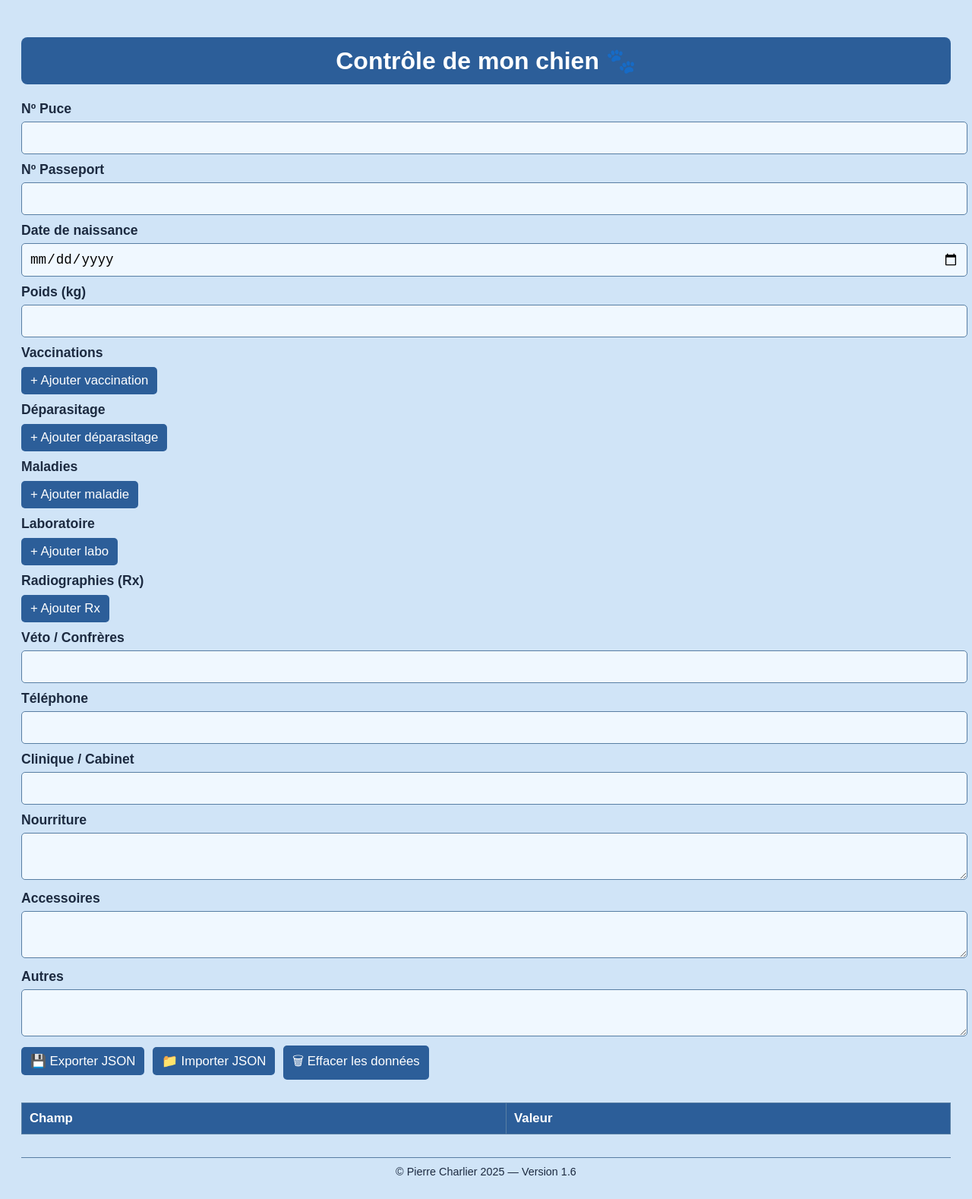
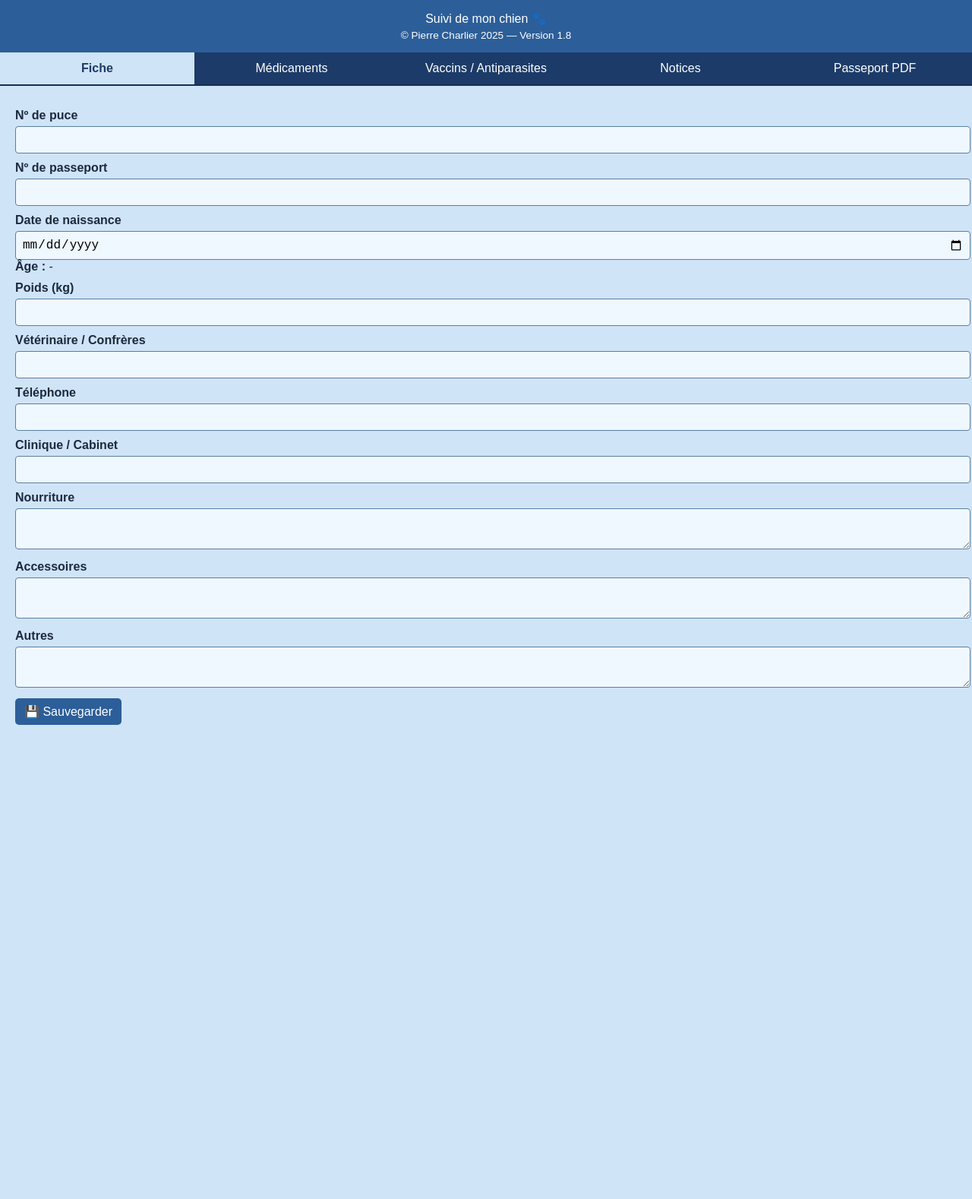
Before and after one commit to Charlp3/Baly, a plain HTML site: page index.html in a window 1280 px wide. Shown: the whole page at 76% size. After the commit the page ends 974 px from the top, so only its background shows below. Drawn offline with Linux system fonts and the light colour scheme.

Commit message:
Add files via upload

```diff
--- a/index.html
+++ b/index.html
@@ -1,50 +1,54 @@
 <!DOCTYPE html>
 <html lang="fr">
 <head>
-  <meta charset="UTF-8" />
-  <meta name="viewport" content="width=device-width, initial-scale=1.0"/>
-  <title>Fiche Chien - Pierre Charlier 2025</title>
+  <meta charset="UTF-8">
+  <meta name="viewport" content="width=device-width, initial-scale=1.0">
+  <title>Suivi Chien - Pierre Charlier 2025</title>
   <style>
     body {
       font-family: Arial, sans-serif;
       background-color: #D0E4F7;
       color: #1C2A40;
+      margin: 0;
+      padding: 0;
+    }
+    header {
+      background-color: #2C5E99;
+      color: white;
+      padding: 15px;
+      text-align: center;
+    }
+    header small {
+      display: block;
+      font-size: 0.85rem;
+      margin-top: 5px;
+    }
+    nav {
+      display: flex;
+      justify-content: space-around;
+      background-color: #1C3B68;
+      border-bottom: 2px solid #113059;
+    }
+    nav button {
+      flex: 1;
+      padding: 12px;
+      background-color: #1C3B68;
+      color: white;
+      border: none;
+      font-size: 1rem;
+      cursor: pointer;
+    }
+    nav button.active {
+      background-color: #D0E4F7;
+      color: #1C3B68;
+      font-weight: bold;
+    }
+    section {
+      display: none;
       padding: 20px;
     }
-    h1 {
-      background-color: #2C5E99;
-      color: white;
-      padding: 12px;
-      text-align: center;
-      border-radius: 8px;
-    }
-    label {
-      font-weight: bold;
+    section.active {
       display: block;
-      margin-top: 10px;
-      font-size: 1.1rem;
-    }
-    input, textarea {
-      width: 100%;
-      padding: 10px;
-      margin-top: 6px;
-      border-radius: 5px;
-      border: 1px solid #587EA3;
-      background-color: #F0F8FF;
-      font-size: 1.1rem;
-    }
-    button {
-      background-color: #2C5E99;
-      color: white;
-      padding: 8px 12px;
-      margin: 8px 6px 0 0;
-      border: none;
-      border-radius: 5px;
-      cursor: pointer;
-      font-size: 1.05rem;
-    }
-    button:hover {
-      background-color: #20446E;
     }
     .entry-group {
       border: 1px solid #bbb;
@@ -53,23 +57,43 @@
       margin-top: 10px;
       background-color: #EAF2FB;
     }
-    .delete-btn {
+    input, select, textarea {
+      width: 100%;
+      padding: 8px;
+      margin-top: 5px;
+      border-radius: 4px;
+      border: 1px solid #587EA3;
+      background-color: #F0F8FF;
+      font-size: 1rem;
+    }
+    label {
+      margin-top: 10px;
+      display: block;
+      font-weight: bold;
+    }
+    button.action {
+      background-color: #2C5E99;
+      color: white;
+      padding: 8px 12px;
+      margin: 10px 4px 0 0;
+      border: none;
+      border-radius: 5px;
+      cursor: pointer;
+      font-size: 1rem;
+    }
+    button.delete-btn {
       background-color: #c33;
       color: white;
-      font-size: 0.95rem;
+      font-size: 0.9rem;
       margin-top: 6px;
       padding: 6px 10px;
       border-radius: 4px;
     }
-    .delete-btn:hover {
-      background-color: #a00;
-    }
     table {
       width: 100%;
       border-collapse: collapse;
-      margin-top: 30px;
-      background-color: #f9fbff;
-      font-size: 1.05rem;
+      margin-top: 20px;
+      background-color: #fff;
     }
     th, td {
       padding: 10px;
@@ -80,226 +104,200 @@
       background-color: #2C5E99;
       color: white;
     }
-    footer {
-      margin-top: 30px;
-      text-align: center;
-      font-size: 0.9rem;
-      color: #1C2A40;
-      border-top: 1px solid #587EA3;
-      padding-top: 10px;
+    tr:nth-child(even) {
+      background-color: #f2f7fc;
     }
   </style>
 </head>
 <body>
-<h1>Contrôle de mon chien 🐾</h1>
-<form id="dogForm">
-  <label>Nº Puce</label>
-  <input type="text" id="chipId"/>
-  <label>Nº Passeport</label>
-  <input type="text" id="passportId"/>
-  <label>Date de naissance</label>
-  <input type="date" id="birthDate"/>
-  <label>Poids (kg)</label>
-  <input type="number" id="weight" step="0.1"/>
+  <header>
+    Suivi de mon chien 🐾
+    <small>© Pierre Charlier 2025 — Version 1.8</small>
+  </header>
 
-  <label>Vaccinations</label>
-  <div id="vaccinationList"></div>
-  <button type="button" onclick="addVaccination()">+ Ajouter vaccination</button>
+  <nav>
+    <button onclick="showTab('fiche')" class="active">Fiche</button>
+    <button onclick="showTab('medicaments')">Médicaments</button>
+    <button onclick="showTab('vaccins')">Vaccins / Antiparasites</button>
+    <button onclick="showTab('notices')">Notices</button>
+    <button onclick="showTab('passeport')">Passeport PDF</button>
+  </nav>
 
-  <label>Déparasitage</label>
-  <div id="deparasitageList"></div>
-  <button type="button" onclick="addDeparasitage()">+ Ajouter déparasitage</button>
+  <main>
+    <section id="fiche" class="active"><label for="chipId">Nº de puce</label>
+      <input type="text" id="chipId">
 
-  <label>Maladies</label>
-  <div id="maladiesList"></div>
-  <button type="button" onclick="addMaladie()">+ Ajouter maladie</button>
+      <label for="passportId">Nº de passeport</label>
+      <input type="text" id="passportId">
 
-  <label>Laboratoire</label>
-  <div id="laboList"></div>
-  <button type="button" onclick="addLabo()">+ Ajouter labo</button>
+      <label for="birthDate">Date de naissance</label>
+      <input type="date" id="birthDate" onchange="updateAge()">
+      <div><strong>Âge :</strong> <span id="dogAge">-</span></div>
 
-  <label>Radiographies (Rx)</label>
-  <div id="rxList"></div>
-  <button type="button" onclick="addRx()">+ Ajouter Rx</button>
+      <label for="weight">Poids (kg)</label>
+      <input type="number" id="weight" step="0.1">
 
-  <label>Véto / Confrères</label>
-  <input type="text" id="veto"/>
-  <label>Téléphone</label>
-  <input type="tel" id="tel"/>
-  <label>Clinique / Cabinet</label>
-  <input type="text" id="clinic"/>
-  <label>Nourriture</label>
-  <textarea id="nourriture"></textarea>
-  <label>Accessoires</label>
-  <textarea id="accessoires"></textarea>
-  <label>Autres</label>
-  <textarea id="autres"></textarea>
+      <label for="veto">Vétérinaire / Confrères</label>
+      <input type="text" id="veto">
 
-  <div>
-    <button type="button" onclick="exportJSON()">💾 Exporter JSON</button>
-    <button type="button" onclick="document.getElementById('importFile').click()">📁 Importer JSON</button>
-    <input type="file" id="importFile" accept=".json" style="display:none" onchange="importJSON(event)"/>
-    <button type="button" onclick="clearData()">🗑 Effacer les données</button>
-  </div>
-</form>
+      <label for="tel">Téléphone</label>
+      <input type="tel" id="tel">
 
-<table id="dataTable">
-  <thead><tr><th>Champ</th><th>Valeur</th></tr></thead>
-  <tbody></tbody>
-</table>
+      <label for="clinic">Clinique / Cabinet</label>
+      <input type="text" id="clinic">
 
-<footer>© Pierre Charlier 2025 — Version 1.6</footer>
+      <label for="nourriture">Nourriture</label>
+      <textarea id="nourriture" rows="2"></textarea>
 
-<script>
-const fields = [
-  { id: "chipId", label: "Nº Puce" },
-  { id: "passportId", label: "Nº Passeport" },
-  { id: "birthDate", label: "Date de naissance" },
-  { id: "weight", label: "Poids (kg)" },
-  { id: "veto", label: "Véto / Confrères" },
-  { id: "tel", label: "Téléphone" },
-  { id: "clinic", label: "Clinique / Cabinet" },
-  { id: "nourriture", label: "Nourriture" },
-  { id: "accessoires", label: "Accessoires" },
-  { id: "autres", label: "Autres" }
-];
+      <label for="accessoires">Accessoires</label>
+      <textarea id="accessoires" rows="2"></textarea>
 
-let vaccinations = [], deparasitage = [], maladies = [], laboList = [], rxList = [];
+      <label for="autres">Autres</label>
+      <textarea id="autres" rows="2"></textarea>
 
-window.onload = () => {
-  const saved = localStorage.getItem("dogData");
-  if (saved) {
-    const data = JSON.parse(saved);
-    fields.forEach(f => {
-      if (data[f.id]) document.getElementById(f.id).value = data[f.id];
-    });
-    vaccinations = data.vaccinations || [];
-    deparasitage = data.deparasitage || [];
-    maladies = data.maladies || [];
-    laboList = data.laboList || [];
-    rxList = data.rxList || [];
-    renderEntries();
-    updateTable();
-  }
-};
+      <button class="action" onclick="saveData()">💾 Sauvegarder</button>
+    </section><section id="medicaments">
+      <h2>Médicaments</h2>
+      <div id="medicamentsList"></div>
+      <button class="action" onclick="addMedicament()">+ Ajouter un médicament</button>
+    </section>
+    <section id="vaccins">
+      <h2>Vaccins & Antiparasitaires</h2>
+      <div id="vaccinsList"></div>
+      <button class="action" onclick="addVaccin()">+ Ajouter un vaccin ou antiparasitaire</button>
+    </section>
 
-fields.forEach(f => {
-  document.getElementById(f.id).addEventListener("input", autoSave);
-});
+    <section id="notices">
+      <h2>Notices enregistrées</h2>
+      <ul id="noticesList"></ul>
+    </section>
 
-function formatDate(d) {
-  if (!d) return "";
-  const dt = new Date(d);
-  return ('0'+dt.getDate()).slice(-2) + "/" + ('0'+(dt.getMonth()+1)).slice(-2) + "/" + dt.getFullYear();
-}
+    <section id="passeport">
+      <h2>Pages du passeport PDF</h2>
+      <input type="file" id="pdfInput" accept="application/pdf">
+      <button class="action" onclick="addPDF()">+ Ajouter un PDF</button>
+      <ul id="pdfList"></ul>
+    </section>
+  </main>
 
-function renderList(list, elementId, type) {
-  const div = document.getElementById(elementId);
-  div.innerHTML = "";
-  list.forEach((item, i) => {
-    div.innerHTML += `
-      <div class="entry-group">
-        <input type="date" value="${item.date}" onchange="${type}[${i}].date=this.value; autoSave()"/>
-        <input type="text" placeholder="Description" value="${item.nom}" onchange="${type}[${i}].nom=this.value; autoSave()"/>
-        <button class="delete-btn" onclick="${type}.splice(${i},1); renderEntries(); autoSave()">❌ Supprimer</button>
-      </div>`;
-  });
-}
+  <script>
+    function showTab(tabId) {
+      document.querySelectorAll("nav button").forEach(btn => btn.classList.remove("active"));
+      document.querySelectorAll("section").forEach(sec => sec.classList.remove("active"));
+      document.querySelector("button[onclick="showTab('" + tabId + "')"]").classList.add("active");
+      document.getElementById(tabId).classList.add("active");
+    }
 
-function renderEntries() {
-  renderList(vaccinations, "vaccinationList", "vaccinations");
-  renderList(deparasitage, "deparasitageList", "deparasitage");
-  renderList(maladies, "maladiesList", "maladies");
-  renderList(laboList, "laboList", "laboList");
-  renderList(rxList, "rxList", "rxList");
-  updateTable();
-}
+    function updateAge() {
+      const birth = document.getElementById("birthDate").value;
+      const ageSpan = document.getElementById("dogAge");
+      if (!birth) return ageSpan.textContent = "-";
+      const b = new Date(birth);
+      const today = new Date();
+      let age = today.getFullYear() - b.getFullYear();
+      const m = today.getMonth() - b.getMonth();
+      if (m < 0 || (m === 0 && today.getDate() < b.getDate())) age--;
+      ageSpan.textContent = age + " an" + (age > 1 ? "s" : "");
+    }
 
-function autoSave() {
-  const data = {};
-  fields.forEach(f => data[f.id] = document.getElementById(f.id).value);
-  data.vaccinations = vaccinations;
-  data.deparasitage = deparasitage;
-  data.maladies = maladies;
-  data.laboList = laboList;
-  data.rxList = rxList;
-  localStorage.setItem("dogData", JSON.stringify(data));
-  updateTable();
-}
+    const medicaments = [];
+    const vaccins = [];
+    const notices = new Set();
+    const pdfFiles = [];
 
-function updateTable() {
-  const tbody = document.querySelector("#dataTable tbody");
-  tbody.innerHTML = "";
-  const addRow = (label, value) => {
-    const row = document.createElement("tr");
-    row.innerHTML = `<td>${label}</td><td>${value}</td>`;
-    tbody.appendChild(row);
-  };
-  fields.forEach(f => {
-    const val = document.getElementById(f.id).value;
-    addRow(f.label, f.id.includes("Date") ? formatDate(val) : val);
-  });
-  vaccinations.forEach((v, i) => addRow(`Vaccination ${i+1}`, `${formatDate(v.date)} — ${v.nom}`));
-  deparasitage.forEach((d, i) => addRow(`Déparasitage ${i+1}`, `${formatDate(d.date)} — ${d.nom}`));
-  maladies.forEach((m, i) => addRow(`Maladie ${i+1}`, `${formatDate(m.date)} — ${m.nom}`));
-  laboList.forEach((l, i) => addRow(`Labo ${i+1}`, `${formatDate(l.date)} — ${l.nom}`));
-  rxList.forEach((r, i) => addRow(`Rx ${i+1}`, `${formatDate(r.date)} — ${r.nom}`));
-}
+    function saveData() {
+      const data = {
+        chipId: document.getElementById("chipId").value,
+        passportId: document.getElementById("passportId").value,
+        birthDate: document.getElementById("birthDate").value,
+        weight: document.getElementById("weight").value,
+        veto: document.getElementById("veto").value,
+        tel: document.getElementById("tel").value,
+        clinic: document.getElementById("clinic").value,
+        nourriture: document.getElementById("nourriture").value,
+        accessoires: document.getElementById("accessoires").value,
+        autres: document.getElementById("autres").value,
+        medicaments, vaccins, pdfFiles: pdfFiles.map(p => p.name)
+      };
+      localStorage.setItem("chienData", JSON.stringify(data));
+      alert("✔ Données sauvegardées");
+    }
 
-function clearData() {
-  if (confirm("Supprimer toutes les données ?")) {
-    localStorage.removeItem("dogData");
-    location.reload();
-  }
-}
+    function addMedicament() {
+      const m = { nom: "", date: "", lien: "" };
+      medicaments.push(m);
+      const div = document.createElement("div");
+      div.className = "entry-group";
+      div.innerHTML = `
+        <label>Nom</label><input onchange="m.nom=this.value" placeholder="Nom du médicament">
+        <label>Date</label><input type="date" onchange="m.date=this.value">
+        <label>Lien notice</label><input onchange="m.lien=this.value; updateNotices()" placeholder="https://...">
+      `;
+      document.getElementById("medicamentsList").appendChild(div);
+    }
 
-function exportJSON() {
-  const data = {};
-  fields.forEach(f => data[f.id] = document.getElementById(f.id).value);
-  data.vaccinations = vaccinations;
-  data.deparasitage = deparasitage;
-  data.maladies = maladies;
-  data.laboList = laboList;
-  data.rxList = rxList;
-  const blob = new Blob([JSON.stringify(data, null, 2)], { type: "application/json" });
-  const url = URL.createObjectURL(blob);
-  const link = document.createElement("a");
-  link.href = url;
-  link.download = "chien_sauvegarde.json";
-  link.click();
-  URL.revokeObjectURL(url);
-}
+    function addVaccin() {
+      const v = { nom: "", date: "", lien: "" };
+      vaccins.push(v);
+      const div = document.createElement("div");
+      div.className = "entry-group";
+      div.innerHTML = `
+        <label>Nom</label><input onchange="v.nom=this.value" placeholder="Nom du vaccin ou antiparasitaire">
+        <label>Date</label><input type="date" onchange="v.date=this.value">
+        <label>Lien notice</label><input onchange="v.lien=this.value; updateNotices()" placeholder="https://...">
+      `;
+      document.getElementById("vaccinsList").appendChild(div);
+    }
 
-function importJSON(event) {
-  const file = event.target.files[0];
-  if (!file) return;
-  const reader = new FileReader();
-  reader.onload = function (e) {
-    try {
-      const data = JSON.parse(e.target.result);
-      fields.forEach(f => {
-        if (data[f.id] !== undefined) document.getElementById(f.id).value = data[f.id];
+    function updateNotices() {
+      notices.clear();
+      medicaments.forEach(m => m.lien && notices.add(m.lien));
+      vaccins.forEach(v => v.lien && notices.add(v.lien));
+      const ul = document.getElementById("noticesList");
+      ul.innerHTML = "";
+      notices.forEach(link => {
+        const li = document.createElement("li");
+        li.innerHTML = `<a href="${link}" target="_blank">${link}</a>`;
+        ul.appendChild(li);
       });
-      vaccinations = data.vaccinations || [];
-      deparasitage = data.deparasitage || [];
-      maladies = data.maladies || [];
-      laboList = data.laboList || [];
-      rxList = data.rxList || [];
-      renderEntries();
-      autoSave();
-      alert("✔ Import réussi avec succès !");
-    } catch {
-      alert("Erreur lors de l'import JSON.");
     }
-  };
-  reader.readAsText(file);
-}
 
-function addVaccination() { vaccinations.push({ date: "", nom: "" }); renderEntries(); autoSave(); }
-function addDeparasitage() { deparasitage.push({ date: "", nom: "" }); renderEntries(); autoSave(); }
-function addMaladie() { maladies.push({ date: "", nom: "" }); renderEntries(); autoSave(); }
-function addLabo() { laboList.push({ date: "", nom: "" }); renderEntries(); autoSave(); }
-function addRx() { rxList.push({ date: "", nom: "" }); renderEntries(); autoSave(); }
-</script>
+    function addPDF() {
+      const input = document.getElementById("pdfInput");
+      if (input.files.length > 0) {
+        const file = input.files[0];
+        pdfFiles.push(file);
+        const li = document.createElement("li");
+        li.textContent = file.name + " ";
+        const removeBtn = document.createElement("button");
+        removeBtn.textContent = "🗑";
+        removeBtn.onclick = () => {
+          const i = pdfFiles.indexOf(file);
+          if (i > -1) pdfFiles.splice(i, 1);
+          li.remove();
+        };
+        li.appendChild(removeBtn);
+        document.getElementById("pdfList").appendChild(li);
+      }
+    }
+
+    window.onload = () => {
+      const saved = localStorage.getItem("chienData");
+      if (saved) {
+        const d = JSON.parse(saved);
+        ["chipId","passportId","birthDate","weight","veto","tel","clinic","nourriture","accessoires","autres"].forEach(id => {
+          if (d[id]) document.getElementById(id).value = d[id];
+        });
+        updateAge();
+        (d.medicaments || []).forEach(() => addMedicament());
+        (d.vaccins || []).forEach(() => addVaccin());
+        (d.pdfFiles || []).forEach(name => {
+          const li = document.createElement("li");
+          li.textContent = name;
+          document.getElementById("pdfList").appendChild(li);
+        });
+      }
+    }
+  </script>
 </body>
 </html>
```
